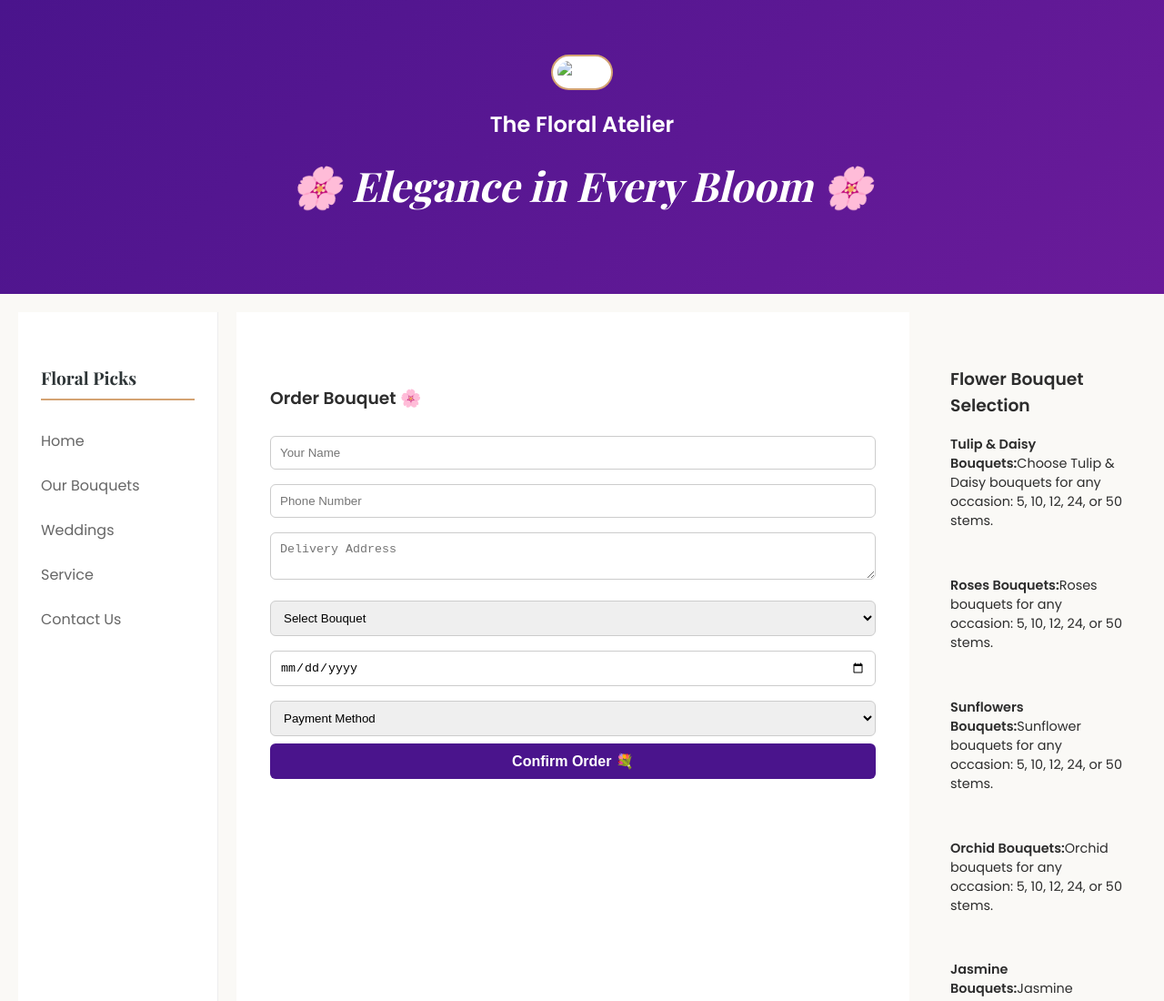
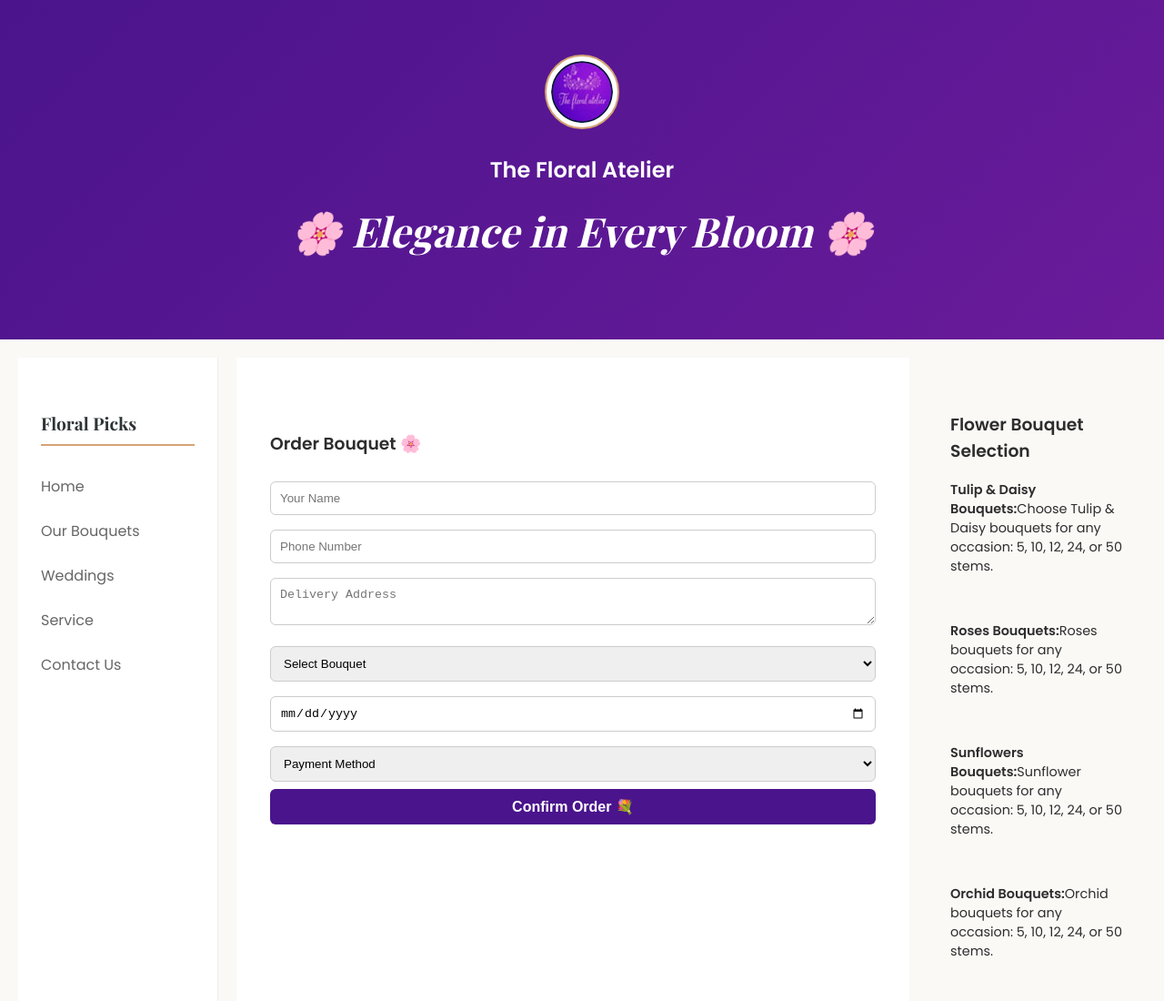
Before and after one commit to thailatthtwe55/TLH, a plain HTML site: page add.html in a window 1280 px wide. Shown: the top 1100 px of the page at 91% size. Drawn offline with nearby package versions, Linux system fonts and the light colour scheme; a web font is replaced by a local one.

Commit message:
Update add.html

```diff
--- a/add.html
+++ b/add.html
@@ -2,7 +2,7 @@
 <html lang="en">
 <head>
     <meta charset="UTF-8">
-    <meta name="viewport" content="width=device-width, initial-scale=1.0">
+    <meta name="viewport">
     <title>Contact Us | The Floral Atelier</title>
     <link href="https://fonts.googleapis.com/css2?family=Playfair+Display:ital,wght@0,700;1,400&family=Poppins:wght@300;400;600&display=swap" rel="stylesheet">
     <link rel="stylesheet" href="style.css">
@@ -12,7 +12,7 @@
     <header id="header">
         <div class="header-container">
             <div class="logo">
-                <img src="../image/photo_logo 2.jpg" alt="Logo" class="logo-img">
+                <img src="photo_logo 2.jpg" alt="Logo" class="logo-img">
                 <h2>The Floral Atelier</h2>
             </div>
             <h1>🌸 Elegance in Every Bloom 🌸</h1>
```
